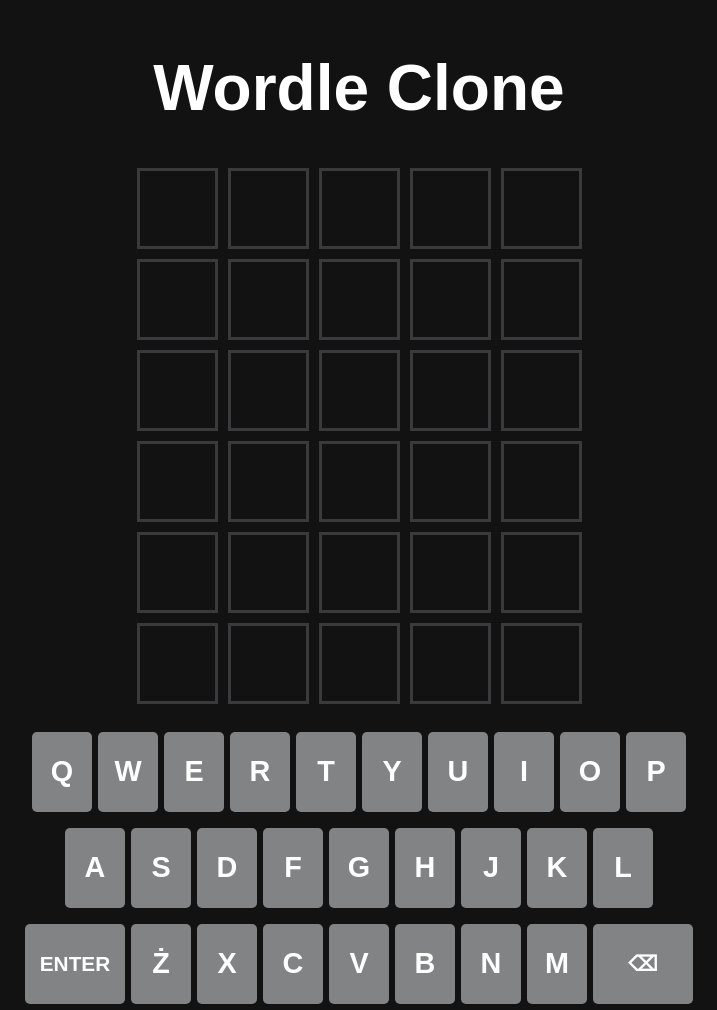
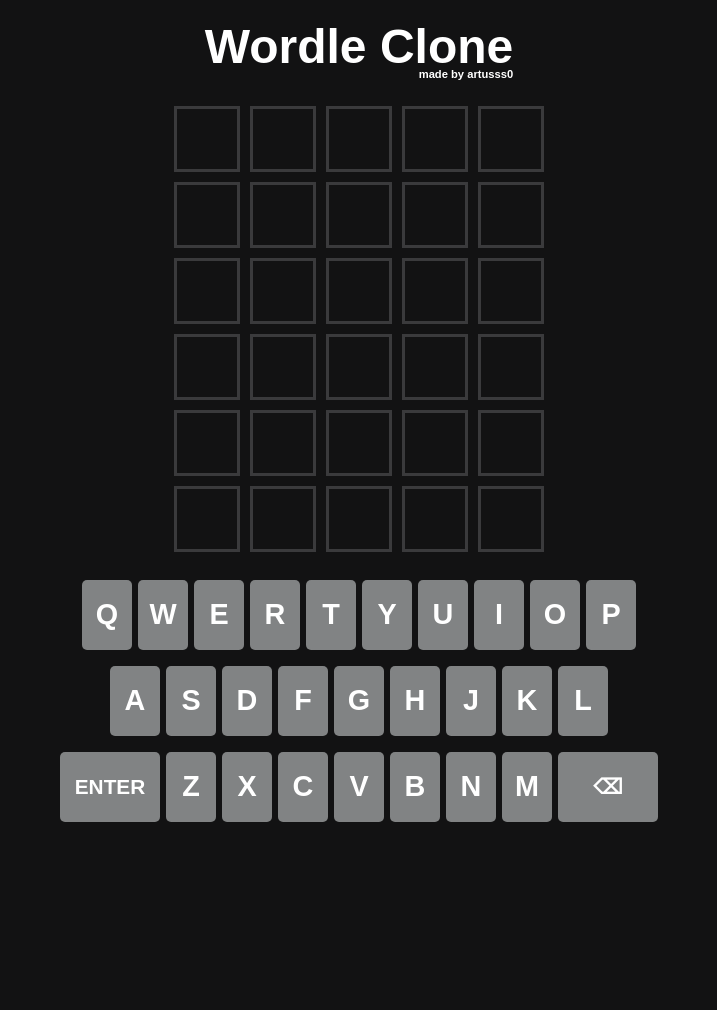
Before and after one commit to artusss0/wordle_clone, a plain HTML site: page index.html in a window 1280 px wide. Shown: the whole page, without its empty margins (281-998 px from the left). After the commit the page ends 838 px from the top, so only its background shows below. Drawn offline with Linux system fonts and the light colour scheme.

Commit message:
Added: visual changes

```diff
--- a/index.html
+++ b/index.html
@@ -11,7 +11,7 @@
 <body>
     <div class="container">
         <header class="baner">
-            <h1>Wordle Clone</h1>
+            <h1>Wordle Clone <br><span>made by artusss0</span></h1>
         </header>
         <main class="main">
             <div class="row row-1">
@@ -83,7 +83,7 @@
             </div>
             <div class="keyboard-row">
                 <button class="key special-key">ENTER</button>
-                <button class="key">Ż</button>
+                <button class="key">Z</button>
                 <button class="key">X</button>
                 <button class="key">C</button>
                 <button class="key">V</button>
@@ -93,6 +93,7 @@
                 <button class="key special-key">⌫</button>
             </div>
         </section>
+
     </div>
 </body>
 </html>
--- a/style.css
+++ b/style.css
@@ -8,14 +8,15 @@ body {
     align-items: center;
     justify-content: center;
     gap: 25px;
+    font-size: 1.5rem;
+    line-height: 0.3;
+    text-align: right;
 }
-.baner h1{
-    font-size: 4rem;
+.baner h1 span {
+    line-height: 0;
+    font-size: 0.7rem;
 }
-.baner img{
-    width: 5rem;
 
-}
 main {
     margin: 0 auto;
     display: grid;
@@ -30,8 +31,8 @@ main {
     gap: 10px;
 }
 .letter {
-    width: 75px;
-    height: 75px;
+    width: 60px;
+    height: 60px;
     border: 3px solid #3A3A3C;
 }
 .keyboard {
@@ -48,8 +49,8 @@ main {
 }
 .key {
     font-weight: 600;
-    width: 60px;
-    height: 80px;
+    width: 50px;
+    height: 70px;
     margin: 3px;
     font-size: 18px;
     border: none;
```
